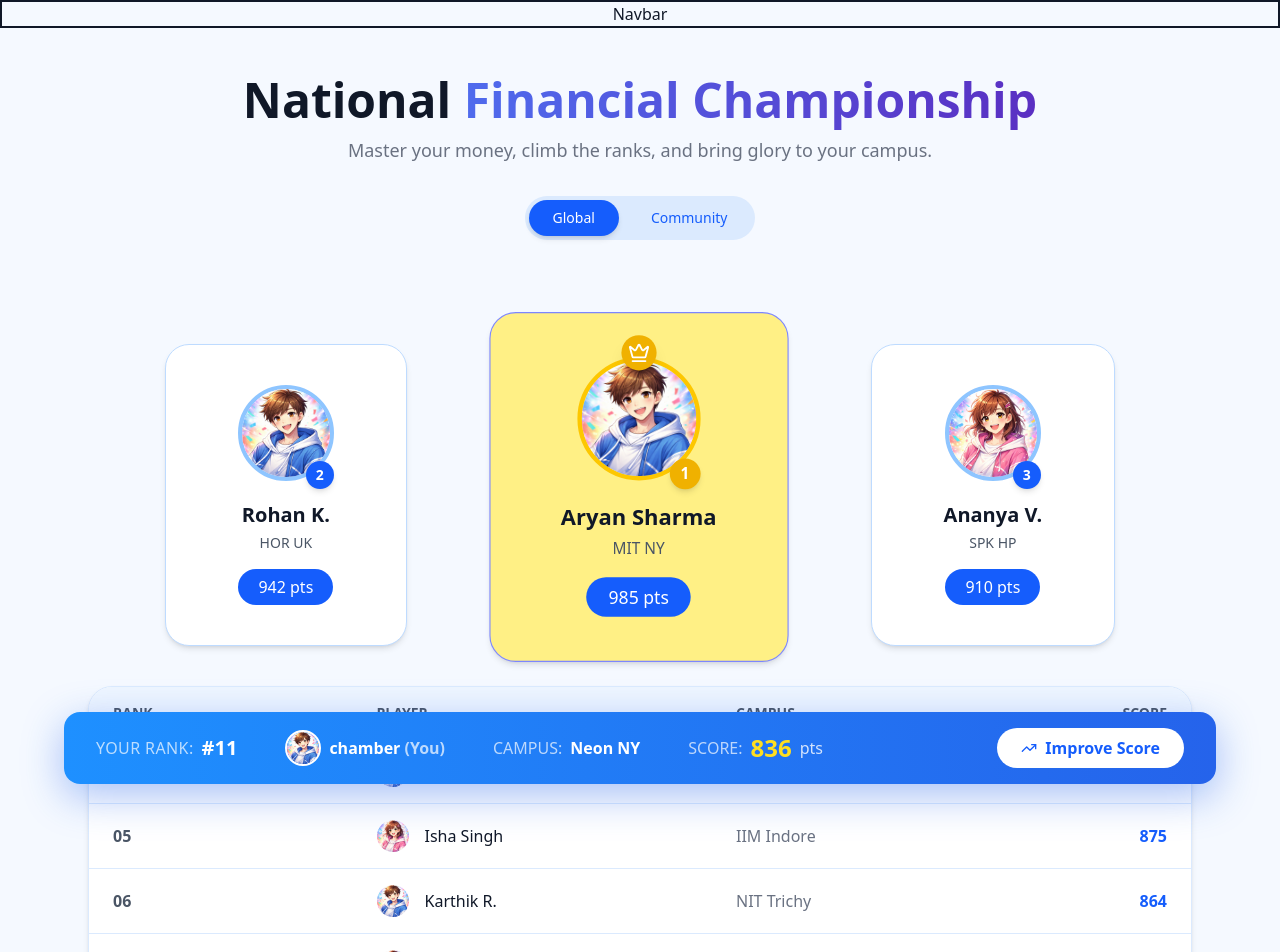
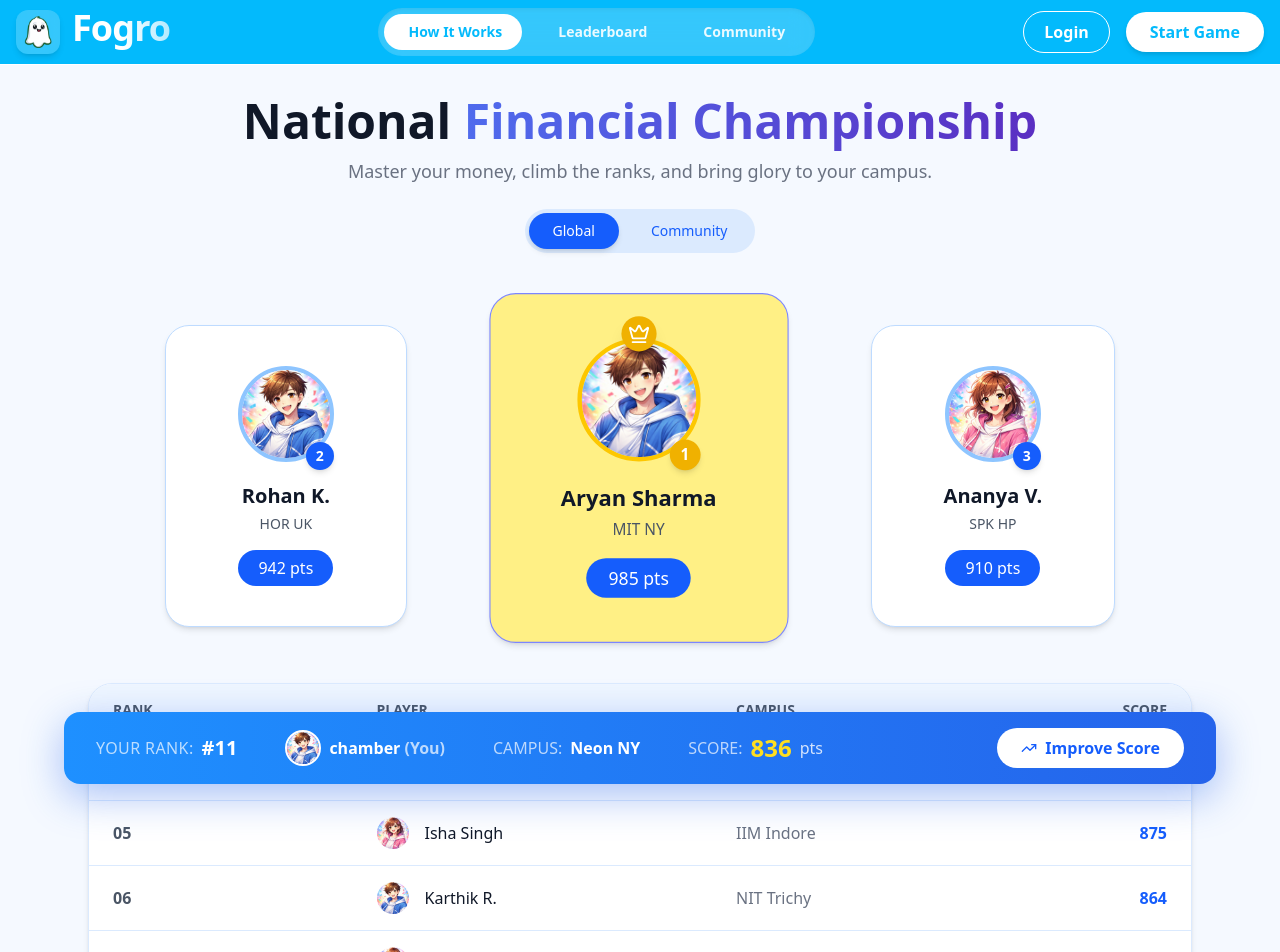
Before and after one commit to abhishek4524/Forgo, a React (Vite) app in the folder client/: page /leaderboard in a window 1280 px wide. Shown: the top 952 px of the page. Built offline with nearby package versions, Linux system fonts and the light colour scheme.

Commit message:
Navbar is visible on Leaderboard Page

```diff
--- a/client/src/components/LeaderBoardSection/LeaderboardTable.jsx
+++ b/client/src/components/LeaderBoardSection/LeaderboardTable.jsx
@@ -30,7 +30,7 @@ const LeaderboardTable = () => {
   const visiblePlayers = showAll ? players : players.slice(0, 4);
 
   return (
-    <div className="mt-16 bg-white rounded-3xl shadow-md border border-blue-100 overflow-hidden">
+    <div className="mt-20 bg-white rounded-3xl shadow-md border border-blue-100 overflow-hidden">
 
       {/* Table Header */}
       <div className="grid grid-cols-4 px-6 py-4 bg-blue-50 text-sm font-semibold text-gray-600">
--- a/client/src/components/LeaderBoardSection/LeaderboardTabs.jsx
+++ b/client/src/components/LeaderBoardSection/LeaderboardTabs.jsx
@@ -6,7 +6,7 @@ const LeaderboardTabs = () => {
   const tabs = ["Global", "Community"];
 
   return (
-    <div className="flex justify-center mt-8">
+    <div className="flex justify-center mt-6">
       <div className="bg-blue-100 p-1 rounded-full flex gap-2">
         {tabs.map((tab) => (
           <button
--- a/client/src/components/LeaderBoardSection/PodiumSection.jsx
+++ b/client/src/components/LeaderBoardSection/PodiumSection.jsx
@@ -2,7 +2,7 @@ import PodiumCard from "./PodiumCard";
 
 const PodiumSection = () => {
   return (
-    <div className="mt-16 flex flex-col md:flex-row md:items-end justify-center gap-24">
+    <div className="mt-8 flex flex-col md:flex-row md:items-end justify-center gap-24">
       <PodiumCard rank={1} name="Aryan Sharma" gender="male" campus="MIT NY" points="985 pts" className="order-1 md:order-2"/>
       <PodiumCard rank={2} name="Rohan K." gender="male" campus="HOR UK" points="942 pts" className="order-2 md:order-1" />
       <PodiumCard rank={3} name="Ananya V." gender="female" campus="SPK HP" points="910 pts" className="order-3" />
--- a/client/src/pages/Leaderboard.jsx
+++ b/client/src/pages/Leaderboard.jsx
@@ -1,15 +1,16 @@
-import LeaderboardHeader from "../components/LeaderboardSection/LeaderboardHeader";
-import LeaderboardTabs from "../components/LeaderboardSection/LeaderboardTabs";
-import PodiumSection from "../components/LeaderboardSection/PodiumSection";
-import LeaderboardTable from "../components/LeaderboardSection/LeaderboardTable";
-import YourRankBar from "../components/LeaderboardSection/YourRankBar";
+import Navbar from "../components/Navbar";
+import LeaderboardHeader from "../components/LeaderBoardSection/LeaderboardHeader";
+import LeaderboardTabs from "../components/LeaderBoardSection/LeaderboardTabs";
+import PodiumSection from "../components/LeaderBoardSection/PodiumSection";
+import LeaderboardTable from "../components/LeaderBoardSection/LeaderboardTable";
+import YourRankBar from "../components/LeaderBoardSection/YourRankBar";
 import maleUserImg from "../assets/Male-Avatar.png";
 
 const Leaderboard = () => {
   return (
     <div className="min-h-screen bg-[#f5f9ff] text-gray-900">
-      <div className="text-center border-2">Navbar</div>
-      <div className="max-w-6xl mx-auto px-6 py-12 mb-25">
+      <Navbar />
+      <div className="max-w-6xl mx-auto px-6 py-8 mb-25">
         <LeaderboardHeader />
         <LeaderboardTabs />
         <PodiumSection />
```
